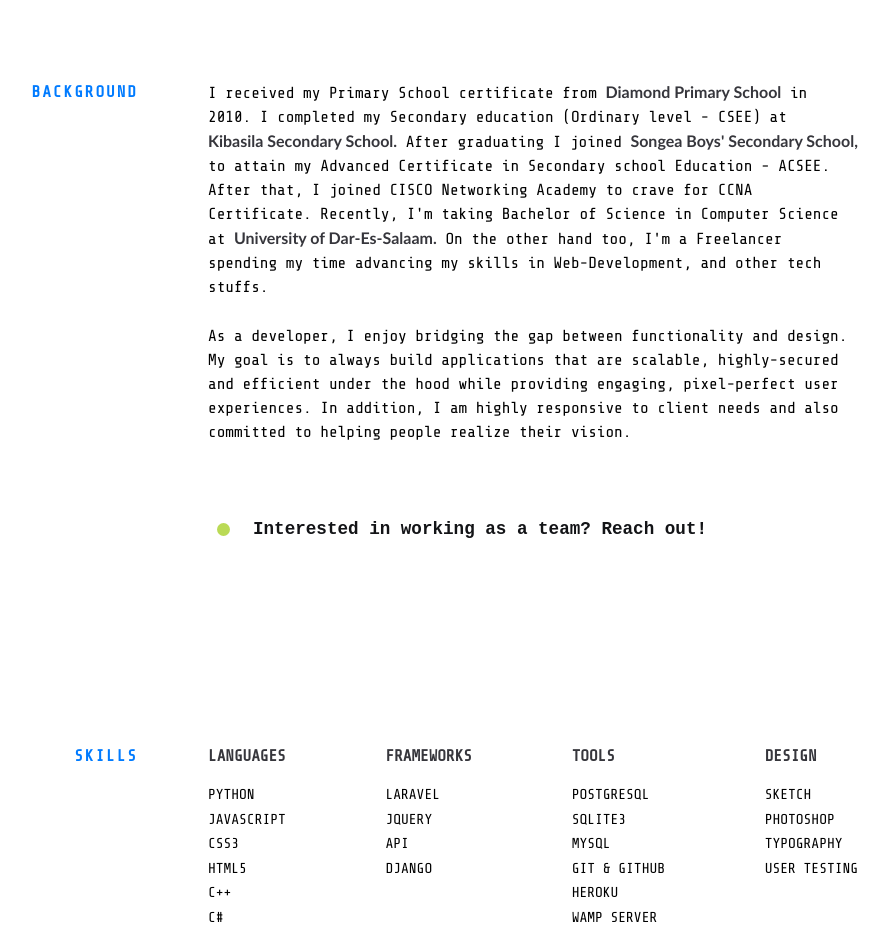
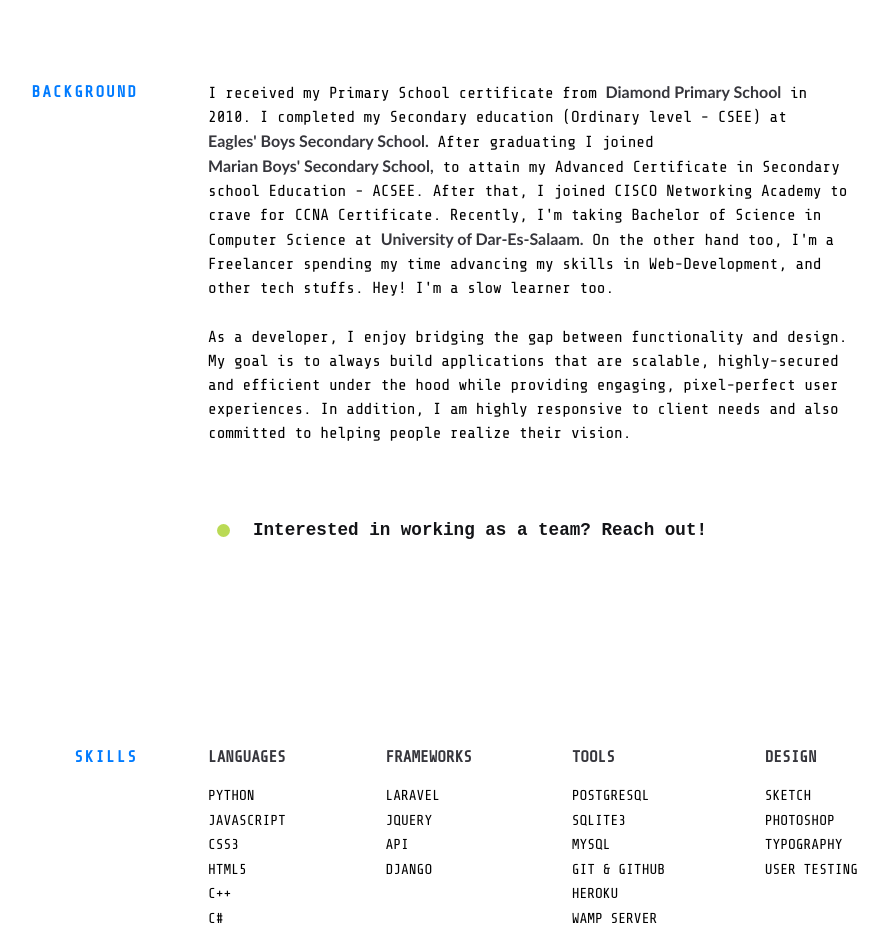
Before and after one commit to captainmuta/cv, a plain HTML site: page index.html in a window 1280 px wide. Shown: the part 820-1749 px from the top of the page, without its empty margins (157-1045 px from the left). Drawn offline with nearby package versions, Linux system fonts and the light colour scheme.

Commit message:
Update index.html

```diff
--- a/index.html
+++ b/index.html
@@ -65,12 +65,12 @@
 					<a class = "underline-link" href="#" target="_blank">
 					Diamond Primary School</a> in 2010.
 					I completed my Secondary education (Ordinary level - CSEE) at
-				  	<a class = "underline-link" href="#" target="_blank">Kibasila Secondary School.</a>
+				  	<a class = "underline-link" href="#" target="_blank">Eagles' Boys Secondary School.</a>
 				  	After graduating I joined
-				  	<a class = "underline-link" href="#" target="_blank">Songea Boys' Secondary School,</a>
+				  	<a class = "underline-link" href="#" target="_blank">Marian Boys' Secondary School,</a>
 				  	to attain my Advanced Certificate in Secondary school Education - ACSEE. After that, I joined CISCO Networking Academy to crave for CCNA Certificate. Recently, I'm taking Bachelor of Science in Computer Science at
 				  	<a class = "underline-link" href="#" target="_blank">
-				  	University of Dar-Es-Salaam.</a> On the other hand too, I'm a Freelancer spending my time advancing my skills in Web-Development, and other tech stuffs.
+				  	University of Dar-Es-Salaam.</a> On the other hand too, I'm a Freelancer spending my time advancing my skills in Web-Development, and other tech stuffs. Hey! I'm a slow learner too.
 			</p>
 
 			<p>
```
